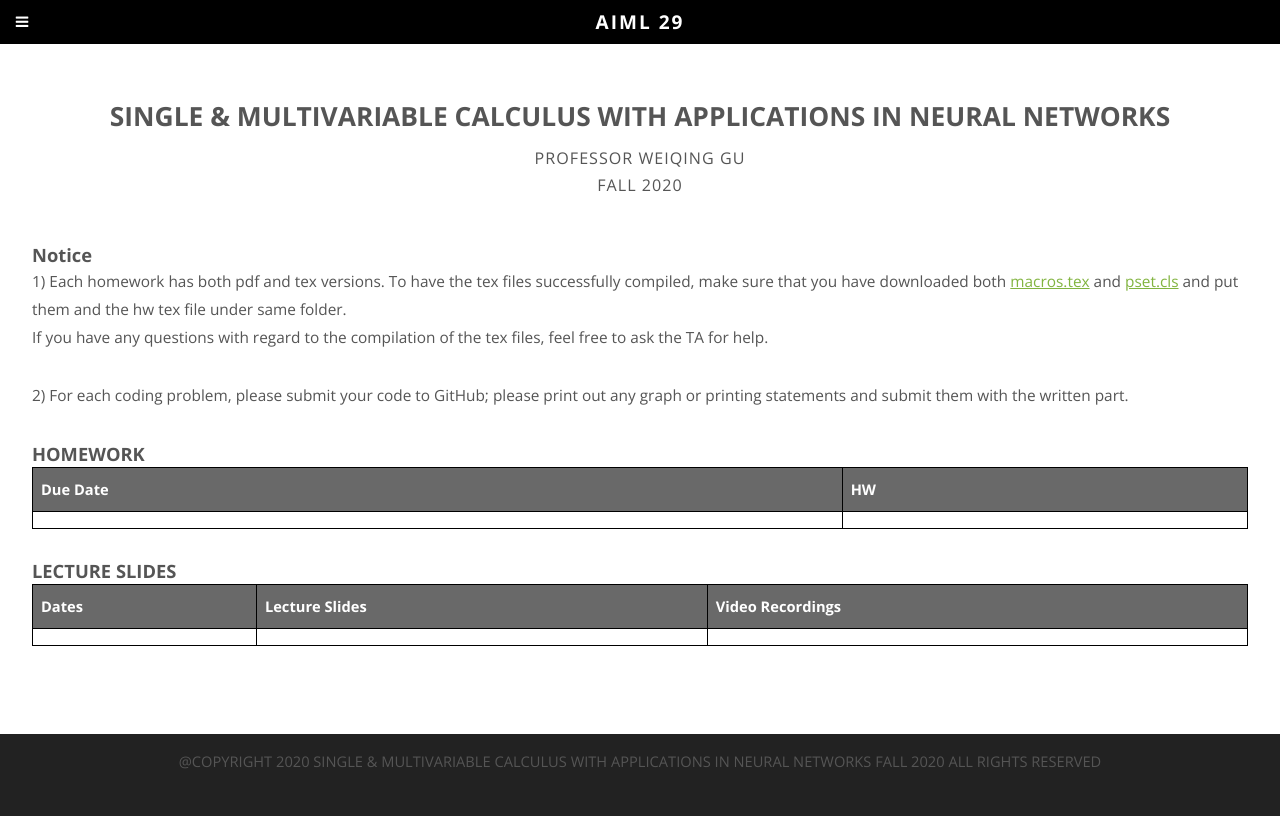
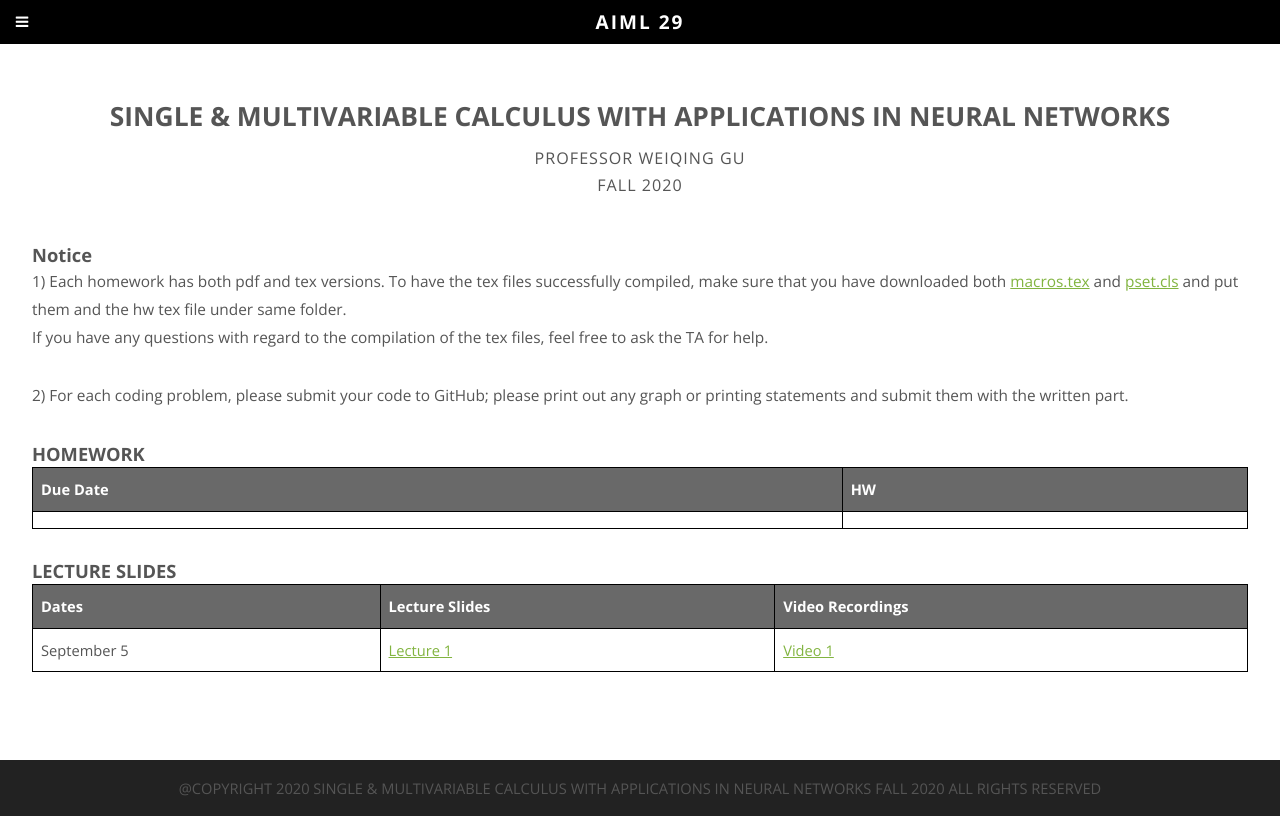
Before and after one commit to aiml-29/aiml-29.github.io, a plain HTML site: page resources.html in a window 1280 px wide. Drawn offline with nearby package versions, Linux system fonts and the light colour scheme.

Commit message:
Add day 1

```diff
--- a/resources.html
+++ b/resources.html
@@ -118,9 +118,21 @@
             </thead>
             <tbody>
               <tr>
-                <td></td>
-                <td></td>
-                <td></td>
+                <td>September 5</td>
+                <td>
+                  <a
+                    href="https://github.com/aiml-29/resources/blob/master/slides/lecture-1.pptx"
+                  >
+                    Lecture 1
+                  </a>
+                </td>
+                <td>
+                  <a
+                    href="https://drive.google.com/drive/folders/0ALE3uvvkLPh8Uk9PVA"
+                  >
+                    Video 1
+                  </a>
+                </td>
               </tr>
             </tbody>
           </table>
```
